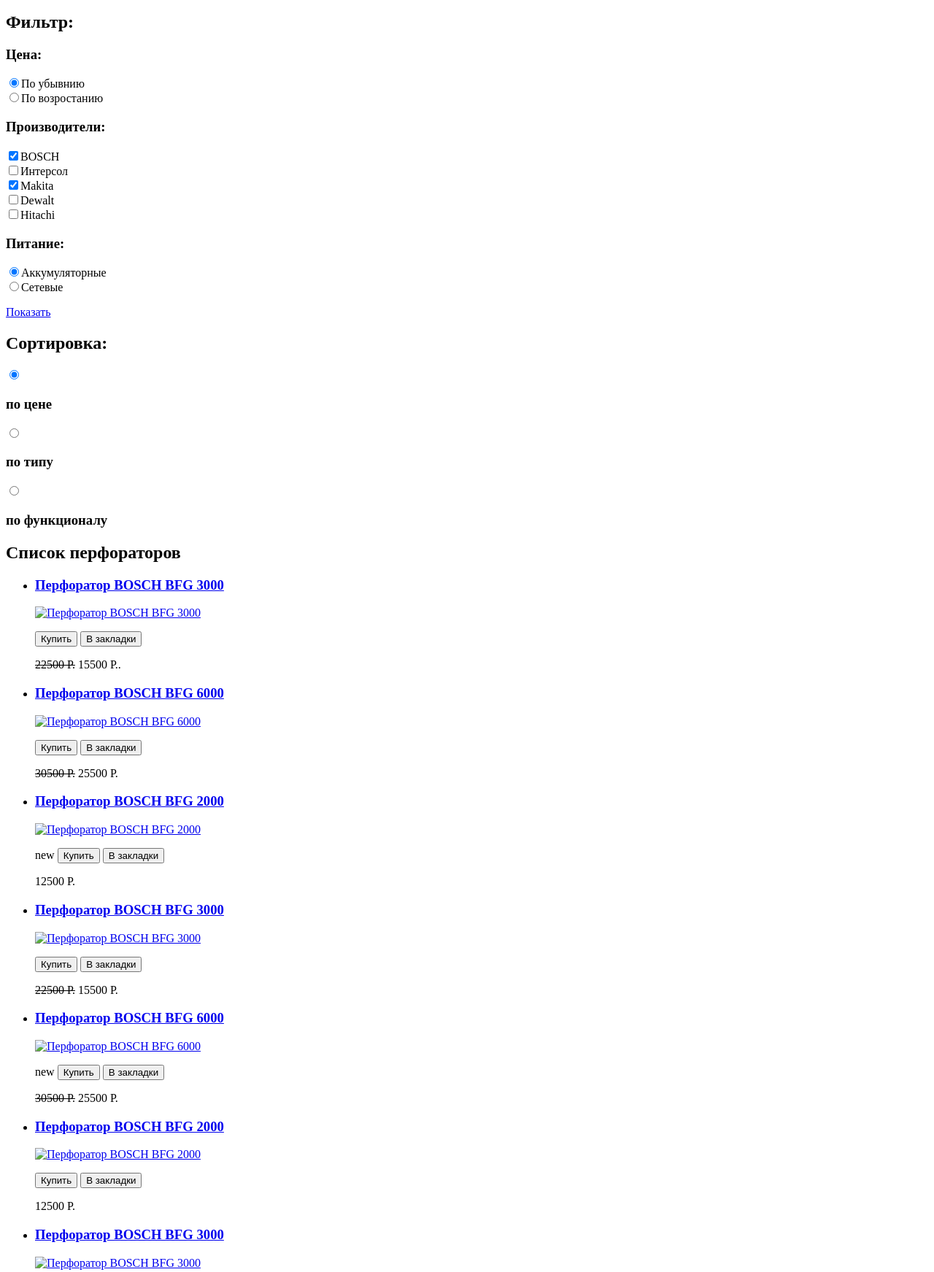
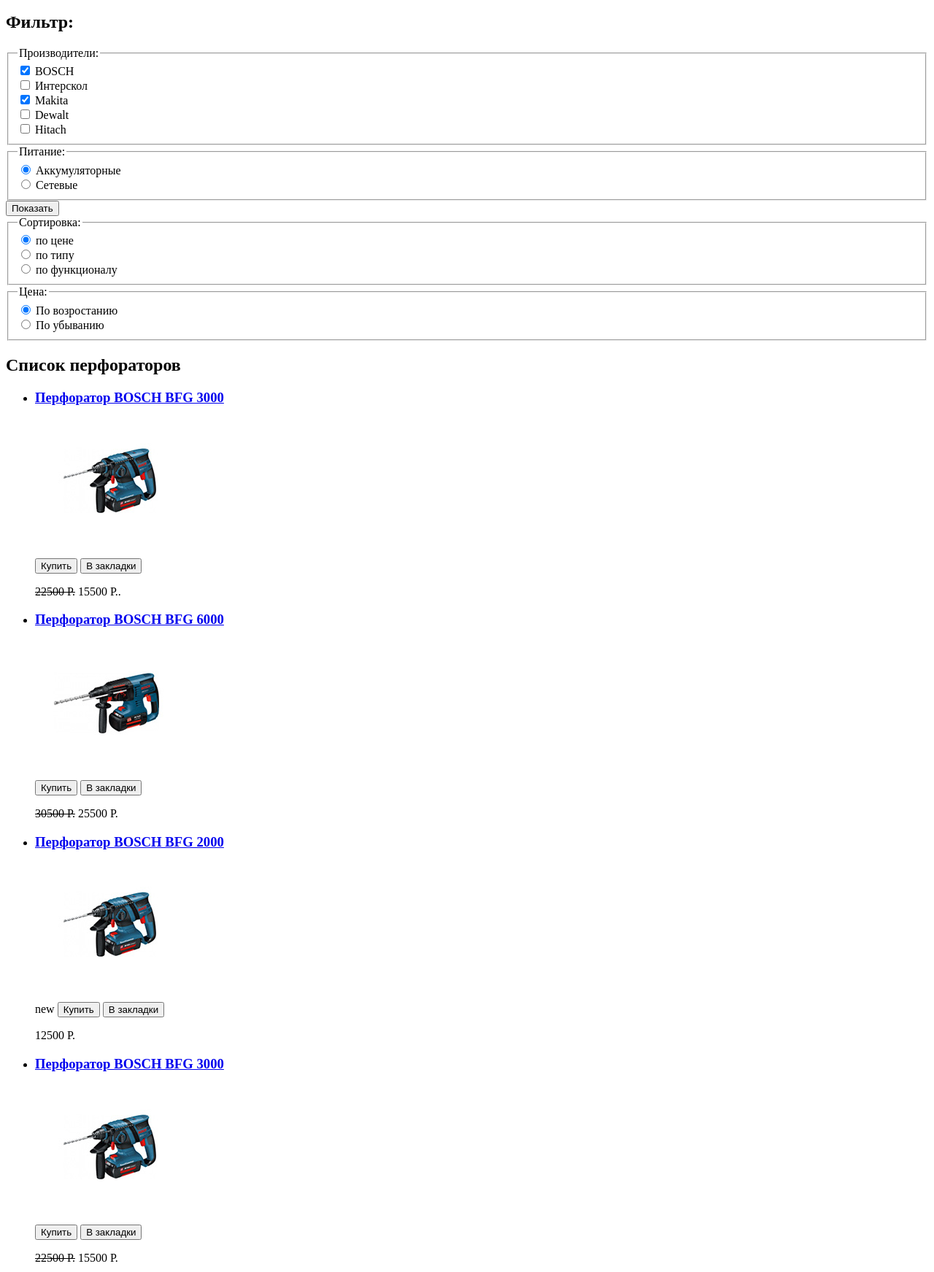
Before and after one commit to pulina-paulina/979973-technomart-24, a plain HTML site: page catalog.html in a window 1280 px wide. Shown: the part 601-2344 px from the top of the page at 73% size. Drawn offline with Linux system fonts and the light colour scheme.

Commit message:
формы и графика

```diff
--- a/catalog.html
+++ b/catalog.html
@@ -1,9 +1,11 @@
 <!DOCTYPE html>
 <html lang="ru">
+
 <head>
   <meta charset="utf-8">
   <title>technomart-catalog</title>
 </head>
+
 <body>
   <header class="main-header">
     <div class="shopping-bar">
@@ -20,8 +22,8 @@
 				интернет-магазин<br>
 				строительных материалов<br>
 				и инструментов для ремонта<br>
-			</i></p>
-
+			</i>
+		</p>
       <address><a href="tel:+7(812)555-05-555">+7(812)555-05-555</a>г.Санкт-Петербург.у. Б.Конюшенная,д.19/8</address>
       <ul class="enter-exit">
         <li><a href="#" class="personal-profile-enter">Равшан Джамшутович</a></li>
@@ -54,34 +56,45 @@
     </ul>
     <section class="filters">
       <h2>Фильтр:</h2>
-			<form>
-				<label for="price_radio"><h3>Цена:</h3>
-					<input type="radio" value="ascending"  name="filter by price" id="price_radio"checked>По убывнию<br>
-					<input type="radio" value="descending" name="filter by price" id="price_radio">По возростанию<br>
-				</label>
-			</form>
-			<form>
-				<label for="manufacturers_checkbox"><h3>Производители:</h3>
-					<input type="checkbox" name="filter by manufacturers" id="manufacturers_checkbox" value="BOSCH" checked>BOSCH<br>
-					<input type="checkbox" name="filter by manufacturers" id="manufacturers_checkbox" value="Интерскол">Интерсол<br>
-					<input type="checkbox" name="filter by manufacturers" id="manufacturers_checkbox" value="Makita" checked>Makita<br>
-					<input type="checkbox" name="filter by manufacturers" id="manufacturers_checkbox" value="Dewalt">Dewalt<br>
-					<input type="checkbox" name="filter by manufacturers" id="manufacturers_checkbox" value="Hitachi">Hitachi<br>
-				</label>
-			</form>
-			<form>
-				<label for="supply_radio"><h3>Питание:</h3>
-					<input type="radio" value="rechargeable" id="supply_radio" name="by supply"checked>Аккумуляторные<br>
-					<input type="radio" value="networked"    id="supply_radio" name="by supply">Сетевые<br>
-				</label>
-			</form>
-			<p><a href="#">Показать</a></p>
-			<form>
-				<label for="sorting"><h2>Сортировка:</h2>
-					<input  type="radio" value="by price" id="sorting" name="sorting_goods"checked><h3>по цене</h3>
-					<input  type="radio" value="by type"  id="sorting" name="sorting_goods"><h3>по типу</h3>
-					<input  type="radio" value="by functional" id="sorting" name="sorting_goods"><h3>по функционалу</h3>
-				</label>
+      <form method="get" action="URL" name="catalog_filter">
+        <fieldset class="manufacturers_checkbox">
+          <legend>Производители:</legend>
+          <input type="checkbox" name="filter_by_manufacturers" id="checkbox_BOSCH" value="BOSCH" checked>
+          <label for="checkbox_BOSCH">BOSCH</label><br>
+          <input type="checkbox" name="filter_by_manufacturers" id="checkbox_Интерскол" value="Интерскол">
+          <label for="checkbox_Интерскол">Интерскол</label><br>
+          <input type="checkbox" name="filter_by_manufacturers" id="checkbox_Makita" value="Makita" checked>
+          <label for="checkbox_Makitaл">Makita</label><br>
+          <input type="checkbox" name="filter_by_manufacturers" id="checkbox_Dewalt" value="Dewalt">
+          <label for="checkbox_Dewalt">Dewalt</label><br>
+          <input type="checkbox" name="filter_by_manufacturers" id="checkbox_Hitachi" value="Hitachi">
+          <label for="checkbox_Hitach">Hitach</label><br>
+        </fieldset>
+        <fieldset class="supply_radio">
+          <legend>Питание:</legend>
+          <input type="radio" value="rechargeable" id="supply_rechargeable" name="filter_by_supply" checked>
+          <label for="supply_rechargeable">Аккумуляторные</label><br>
+          <input type="radio" value="networked" id="supply_networked" name="filter_by_supply">
+          <label for="supply_networked">Сетевые</label><br>
+        </fieldset>
+        <input type="submit" value="Показать">
+        <fieldset class="sorting_radio">
+          <legend>Сортировка:</legend>
+          <input type="radio" value="by_price" id="sorting_radio_by_price" name="sorting_goods" checked>
+          <label for="sorting_radio_by_price">по цене</label><br>
+          <input type="radio" value="by_type" id="sorting_radio_by_type" name="sorting_goods">
+          <label for="sorting_radio_by_type">по типу</label><br>
+          <input type="radio" value="by_functional" id="sorting_radio_by_functional" name="sorting_goods">
+          <label for="sorting_radio_by_functional">по функционалу</label>
+
+        </fieldset>
+        <fieldset class="price_radio">
+          <legend>Цена:</legend>
+          <input type="radio" value="ascending" name="filter_by_price" id="price_radio_ascending" checked>
+          <label for="price_radio_ascending">По возростанию</label><br>
+          <input type="radio" value="descending" name="filter_by_price" id="price_radio_descending">
+          <label for="price_radio_descending">По убыванию</label>
+        </fieldset>
       </form>
     </section>
     <section class="catalog">
@@ -90,7 +103,7 @@
         <li class="catalog-item">
           <h3><a href="catalog-lits.html">Перфоратор BOSCH BFG 3000</a></h3>
           <p>
-						<a href="catalog-item.html"><img src="img/Perforator_1" alt="Перфоратор BOSCH BFG 3000" width="218px" height="170px"></a>
+            <a href="catalog-item.html"><img src="\img_catalog\Perforator_1.jpg" alt="Перфоратор BOSCH BFG 3000" width="218px" height="170px"></a>
           </p>
           <button class="buy-button">Купить</button>
           <button class="bookmark-button">В закладки</button>
@@ -102,7 +115,7 @@
         <li class="catalog-item">
           <h3><a href="catalog-lits.html">Перфоратор BOSCH BFG 6000</a></h3>
           <p>
-						<a href="catalog-item.html"><img src="img/Perforator_2" alt="Перфоратор BOSCH BFG 6000" width="218px" height="170px"></a>
+            <a href="catalog-item.html"><img src="\img_catalog\Perforator_2.jpg" alt="Перфоратор BOSCH BFG 6000" width="218px" height="170px"></a>
           </p>
           <button class="buy-button">Купить</button>
           <button class="bookmark-button">В закладки</button>
@@ -114,7 +127,7 @@
         <li class="catalog-item">
           <h3><a href="catalog-lits.html">Перфоратор BOSCH BFG 2000</a></h3>
           <p>
-						<a href="catalog-item.html"><img src="img/Perforator_1" alt="Перфоратор BOSCH BFG 2000" width="218px" height="170px"></a>
+            <a href="catalog-item.html"><img src="\img_catalog\Perforator_1.jpg" alt="Перфоратор BOSCH BFG 2000" width="218px" height="170px"></a>
           </p>
           <span class="new">new</span>
           <button class="buy-button">Купить</button>
@@ -126,9 +139,8 @@
         <li class="catalog-item">
           <h3><a href="catalog-lits.html">Перфоратор BOSCH BFG 3000</a></h3>
           <p>
-						<a href="catalog-item.html"><img src="img/Perforator_1" alt="Перфоратор BOSCH BFG 3000" width="218px" height="170px"></a>
+            <a href="catalog-item.html"><img src="\img_catalog\Perforator_1.jpg" alt="Перфоратор BOSCH BFG 3000" width="218px" height="170px"></a>
           </p>
-
           <button class="buy-button">Купить</button>
           <button class="bookmark-button">В закладки</button>
           <p>
@@ -139,7 +151,7 @@
         <li class="catalog-item">
           <h3><a href="catalog-lits.html">Перфоратор BOSCH BFG 6000</a></h3>
           <p>
-						<a href="catalog-item.html"><img src="img/Perforator_2" alt="Перфоратор BOSCH BFG 6000" width="218px" height="170px"></a>
+            <a href="catalog-item.html"><img src="\img_catalog\Perforator_2.jpg" alt="Перфоратор BOSCH BFG 6000" width="218px" height="170px"></a>
           </p>
           <span class="new">new</span>
           <button class="buy-button">Купить</button>
@@ -152,7 +164,7 @@
         <li class="catalog-item">
           <h3><a href="catalog-lits.html">Перфоратор BOSCH BFG 2000</a></h3>
           <p>
-						<a href="catalog-item.html"><img src="img/Perforator_1" alt="Перфоратор BOSCH BFG 2000" width="218px" height="170px"></a>
+            <a href="catalog-item.html"><img src="\img_catalog\Perforator_1.jpg" alt="Перфоратор BOSCH BFG 2000" width="218px" height="170px"></a>
           </p>
           <button class="buy-button">Купить</button>
           <button class="bookmark-button">В закладки</button>
@@ -163,7 +175,7 @@
         <li class="catalog-item">
           <h3><a href="catalog-lits.html">Перфоратор BOSCH BFG 3000</a></h3>
           <p>
-						<a href="catalog-item.html"><img src="img/Perforator_1" alt="Перфоратор BOSCH BFG 3000" width="218px" height="170px"></a>
+            <a href="catalog-item.html"><img src="\img_catalog\Perforator_1.jpg" alt="Перфоратор BOSCH BFG 3000" width="218px" height="170px"></a>
           </p>
           <span class="new">new</span>
           <button class="buy-button">Купить</button>
@@ -176,9 +188,8 @@
         <li class="catalog-item">
           <h3><a href="catalog-lits.html">Перфоратор BOSCH BFG 6000</a></h3>
           <p>
-						<a href="catalog-item.html"><img src="img/Perforator_2" alt="Перфоратор BOSCH BFG 6000" width="218px" height="170px"></a>
+            <a href="catalog-item.html"><img src="\img_catalog\Perforator_2.jpg" alt="Перфоратор BOSCH BFG 6000" width="218px" height="170px"></a>
           </p>
-
           <button class="buy-button">Купить</button>
           <button class="bookmark-button">В закладки</button>
           <p>
@@ -189,7 +200,7 @@
         <li class="catalog-item">
           <h3><a href="catalog-lits.html">Перфоратор BOSCH BFG 2000</a></h3>
           <p>
-						<a href="catalog-item.html"><img src="img/Perforator_1" alt="Перфоратор BOSCH BFG 2000" width="218px" height="170px"></a>
+            <a href="catalog-item.html"><img src="\img_catalog\Perforator_1.jpg" alt="Перфоратор BOSCH BFG 2000" width="218px" height="170px"></a>
           </p>
           <button class="buy-button">Купить</button>
           <button class="bookmark-button">В закладки</button>
@@ -209,14 +220,14 @@
     <p>Перфоратор — универсальный строительный инструмент. Предназначен для сверления и дробления оверстий в кирпиче, бетоне и камне.<br>
       Существуют электромеханические и пневматические перфораторы. Современные модели могут выполнять функции дрели, шуруповерта и отбойного молотка. В <br>
       ассортиментном ряду есть выбор "техрежимников": в одном устройстве будут совмещены отбойный молоток и ударная дрель. </p>
-			<div class="popup_catalog">
-				<h1 class="popua_catalog_headline">Товар добавлен в корзину!</h1>
+    <section class="popup_catalog">
+      <h2 class="popua_catalog_headline">Товар добавлен в корзину!</h2>
       <ul class="popup_catalog_button">
-					<li><a href="#">Оформить заказ</a></li>
-					<li><a href="#">Продолжить покупки</a></li>
+        <li><a href="#" class="popup_catalog_button">Оформить заказ</a></li>
+        <li><button class="popup_catalog_button">Продолжить покупки</button></li>
         <li><button class="popup_catalog_close">Закрыть</button></li>
       </ul>
-			</div>
+    </section>
   </main>
   <footer>
     <div class="footer-site-info">
@@ -228,7 +239,6 @@
         <li><a href="#">Доставка</a></li>
         <li><a href="#">Контакты</a></li>
       </ul>
-
       <nav class="catalog-navigation">
         <ul>
           <li><a href="#" >Материалы</a></li>
@@ -259,4 +269,5 @@
     </div>
   </footer>
 </body>
+
 </html>
```
Also changed, not shown: index.html (+30 -36 lines), img_catalog/Perforator_1.jpg (added), img_catalog/Perforator_2.jpg (added), img_index/AEG.png (added), img_index/DeWALT.png (added), img_index/Hitachi.png (added), img_index/LG.png (added), img_index/Makita.png (added), img_index/Metabo.png (added), img_index/Perforator_1.jpg (added), img_index/Perforator_2.jpg (added), img_index/Perforator_3.jpg (added), img_index/bosch.png (added), img_index/map-popup.jpg (added), 2 more files, 2 other files. Lines whose indentation alone changed are shown as unchanged.
